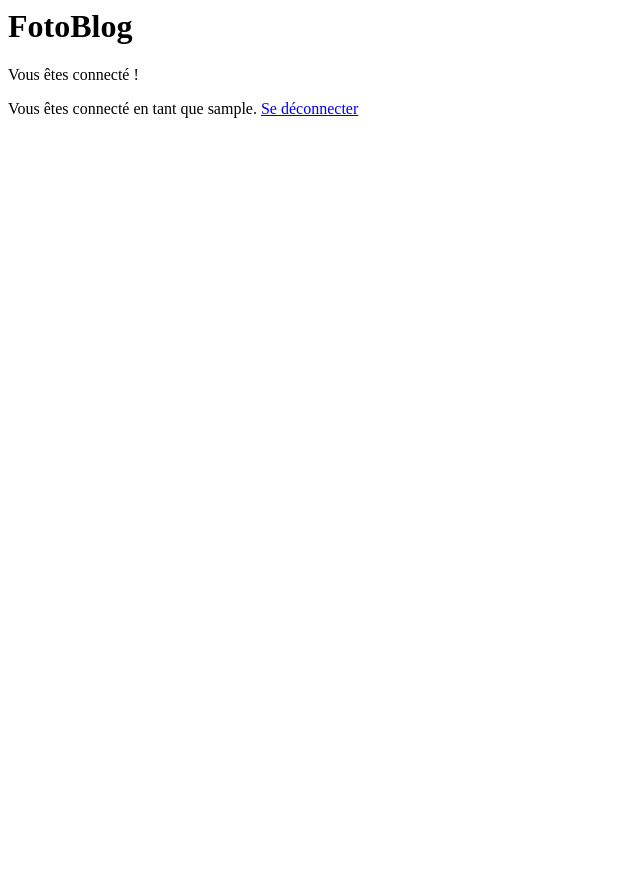
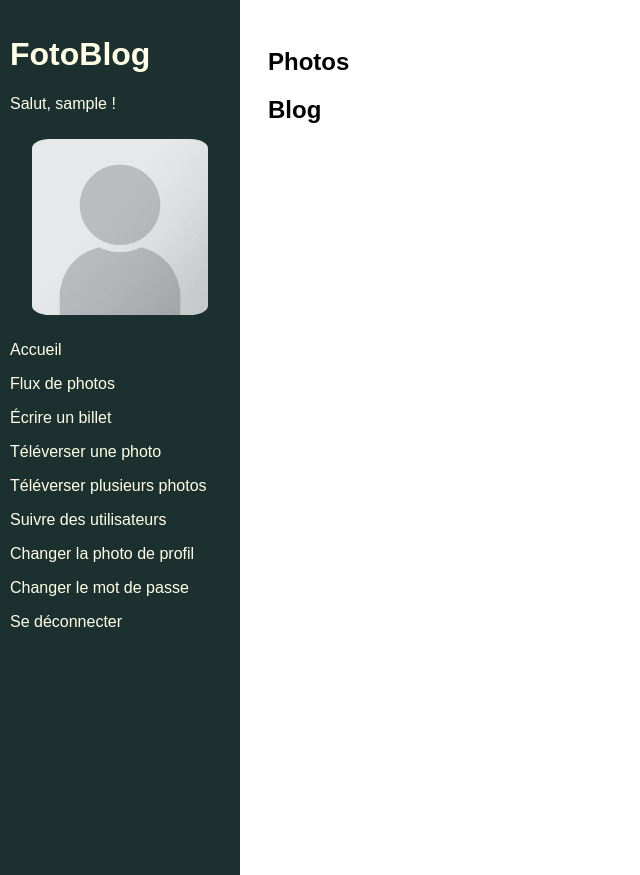
Before and after one commit to julienjego/django-fotoblog, a Django app: page /home/ in a window 1280 px wide. Shown: the whole page, without its empty margins (0-640 px from the left). Run offline with Django 4.2, Linux system fonts and the light colour scheme; the visitor is signed in with stand-in values (Sample User, id 1); data that the repository does not hold is empty.

Commit message:
add blog functionnality

```diff
--- a/blog/forms.py
+++ b/blog/forms.py
@@ -6,3 +6,9 @@ class PhotoForm(forms.ModelForm):
     class Meta:
         model = models.Photo
         fields = ["image", "caption"]
+
+
+class BlogForm(forms.ModelForm):
+    class Meta:
+        model = models.Blog
+        fields = ["title", "content"]
--- a/blog/templates/blog/home.html
+++ b/blog/templates/blog/home.html
@@ -1,4 +1,21 @@
 {% extends 'base.html' %} {% block content%}
-<p>Vous êtes connecté !</p>
-
+<h2>Photos</h2>
+{% for photo in photos %}
+<img src="{{photo.image.url}}" alt="{{photo.caption}}" />
+<p>{{photo.caption}}</p>
+{% endfor %}
+<h2>Blog</h2>
+<div class="grid-container">
+    {% for blog in blogs %}
+    <div class="post">
+        <a href="{% url 'view_blog' blog.id %}">
+            <h4>Billet : {{ blog.title }}</h4>
+            <img
+                src="{{ blog.photo.image.url }}"
+                alt="{{blog.photo.caption}}"
+            />
+        </a>
+    </div>
+    {% endfor %}
+</div>
 {% endblock %}
--- /dev/null
+++ b/blog/templates/blog/view_blog.html
@@ -0,0 +1,6 @@
+{% extends 'base.html' %} {% block content %}
+<h2>{{ blog.title }}</h2>
+<img src="{{ blog.photo.image.url }}" alt="{{blog.photo.caption}}" />
+<p>{{ blog.photo.caption }}</p>
+<p>{{ blog.content }}</p>
+{% endblock content %}
--- a/blog/views.py
+++ b/blog/views.py
@@ -1,13 +1,15 @@
-from django.shortcuts import render, redirect
+from django.shortcuts import render, redirect, get_object_or_404
 from django.contrib.auth.decorators import login_required
 from django.views.generic import View
 from django.contrib.auth.mixins import LoginRequiredMixin
-from . import forms
+from . import forms, models
 
 
 class HomeView(LoginRequiredMixin, View):
     def get(self, request):
-        return render(request, "blog/home.html")
+        photos = models.Photo.objects.all()
+        blogs = models.Blog.objects.all()
+        return render(request, "blog/home.html", {"photos": photos, "blogs": blogs})
 
 
 @login_required
@@ -17,9 +19,39 @@ def photo_upload(request):
         form = forms.PhotoForm(request.POST, request.FILES)
         if form.is_valid():
             photo = form.save(commit=False)
+            print(request.user)
             # ajoute l'identité de l'uploader
-            photo.upload = request.user
+            photo.uploader = request.user
             # on sauvegarde
             photo.save()
             return redirect("home")
     return render(request, "blog/photo_upload.html", {"form": form})
+
+
+@login_required
+def blog_and_photo_upload(request):
+    blog_form = forms.BlogForm()
+    photo_form = forms.PhotoForm()
+    if request.method == "POST":
+        blog_form = forms.BlogForm(request.POST)
+        photo_form = forms.PhotoForm(request.POST, request.FILES)
+        if all([blog_form.is_valid(), photo_form.is_valid()]):
+            photo = photo_form.save(commit=False)
+            photo.uploader = request.user
+            photo.save()
+            blog = blog_form.save(commit=False)
+            blog.author = request.user
+            blog.photo = photo
+            blog.save()
+            return redirect("home")
+    context = {
+        "blog_form": blog_form,
+        "photo_form": photo_form,
+    }
+    return render(request, "blog/create_blog_post.html", context=context)
+
+
+@login_required
+def view_blog(request, blog_id):
+    blog = get_object_or_404(models.Blog, id=blog_id)
+    return render(request, "blog/view_blog.html", {"blog": blog})
--- a/fotoblog/urls.py
+++ b/fotoblog/urls.py
@@ -36,6 +36,8 @@ urlpatterns = [
     path("signup/", authentication.views.signup_page, name="signup"),
     path("home/", blog.views.HomeView.as_view(), name="home"),
     path("photo/upload", blog.views.photo_upload, name="photo_upload"),
+    path("blog/create", blog.views.blog_and_photo_upload, name="blog_create"),
+    path("blog/<int:blog_id>", blog.views.view_blog, name="view_blog"),
 ]
 
 if settings.DEBUG:
--- /dev/null
+++ b/static/fotoblog/app.css
@@ -0,0 +1,58 @@
+html {
+    font-family: Arial;
+}
+
+/* The sidebar menu */
+.sidebar {
+    height: 100%; /* Full-height: remove this if you want "auto" height */
+    width: 220px; /* Set the width of the sidebar */
+    position: fixed; /* Fixed Sidebar (stay in place on scroll) */
+    z-index: 1; /* Stay on top */
+    top: 0; /* Stay at the top */
+    left: 0;
+    background-color: #1d3030;
+    color: #ffffe6;
+    overflow-x: hidden; /* Disable horizontal scroll */
+    padding-top: 15px;
+    padding-left: 10px;
+    padding-right: 10px;
+}
+
+/* The navigation menu links */
+.sidebar a {
+    text-decoration: none;
+    color: #ffffe6;
+    display: block;
+}
+
+/* When you mouse over the navigation links, change their color */
+.sidebar a:hover {
+    color: #f1f1f1;
+}
+
+/* Style page content */
+.main {
+    margin-left: 240px; /* Same as the width of the sidebar */
+    padding: 20px;
+}
+
+.avatar {
+    width: 80%;
+    border-radius: 10%;
+    display: block;
+    margin: auto;
+    padding-top: 10px;
+    padding-bottom: 10px;
+}
+
+.grid-container {
+    display: grid;
+    grid-template-columns: auto auto auto;
+    padding: 20px;
+    text-align: center;
+}
+
+.post img {
+    width: 80%;
+    border-radius: 5px;
+}
--- a/templates/base.html
+++ b/templates/base.html
@@ -1,14 +1,38 @@
+{% load static %}
 <html>
     <head>
         <title>FotoBlog</title>
+        <link rel="stylesheet" href="{% static 'fotoblog/app.css' %}" />
     </head>
     <body>
-        <h1>FotoBlog</h1>
-        {% block content %}{% endblock content %} {% if user.is_authenticated %}
-        <p>
-            Vous êtes connecté en tant que {{ request.user }}.
-            <a href="{% url 'logout' %}">Se déconnecter</a>
-        </p>
-        {% endif %}
+        <div class="sidebar">
+            <h1>FotoBlog</h1>
+            {% if user.is_authenticated %}
+            <p>Salut, {{ user }} !</p>
+            <img
+                class="avatar"
+                src="{% static 'fotoblog/images/default_profile.png'%}"
+            />
+
+            <p><a href="{% url 'home' %}">Accueil</a></p>
+            <p><a href="#">Flux de photos</a></p>
+            <p><a href="{% url 'blog_create' %}">Écrire un billet</a></p>
+            <p><a href="{% url 'photo_upload' %}">Téléverser une photo</a></p>
+            <p>
+                <a href="#">Téléverser plusieurs photos</a>
+            </p>
+            <p>
+                <a href="#">Suivre des utilisateurs</a>
+            </p>
+            <p>
+                <a href="#">Changer la photo de profil</a>
+            </p>
+            <p>
+                <a href="#">Changer le mot de passe</a>
+            </p>
+            <p><a href="{% url 'logout' %}">Se déconnecter</a></p>
+            {% endif %}
+        </div>
+        <div class="main">{% block content %}{% endblock content %}</div>
     </body>
 </html>
```
Also changed, not shown: blog/templates/blog/create_blog_post.html (added, +9 -0 lines), media/alpen-1527101__180.jpg (added), media/alpine_mountains_alpengl_hen_illuminated_summit_landscape_snow_mountain_summit-1363815.jpg (added), media/swiss_switzerland_europe_landscape_mountain_nature_summer_sky-841501.jpg (added), media/zermatt-1803478__180_h8HwBdc.jpg (added), static/fotoblog/images/default_profile.png (added).
